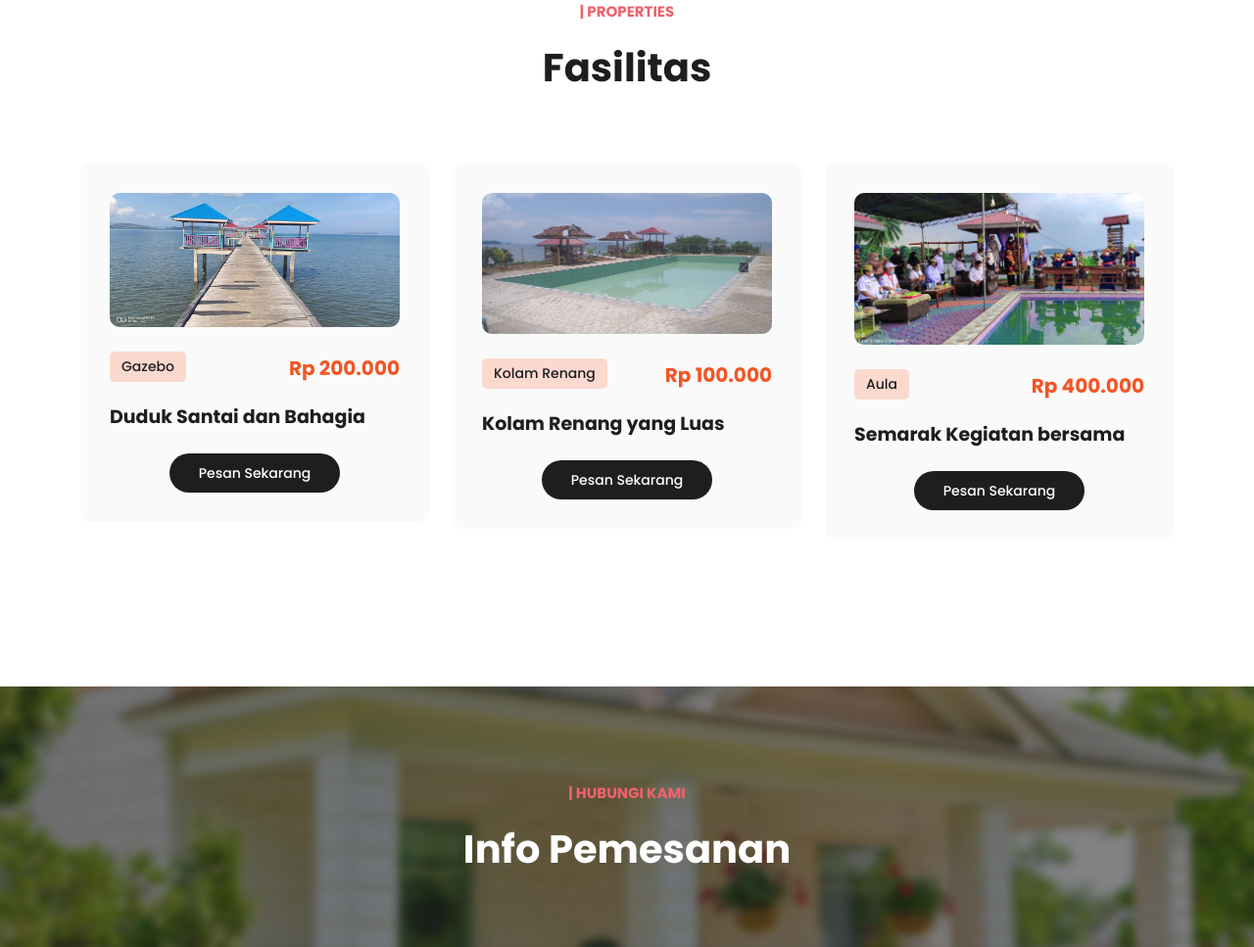
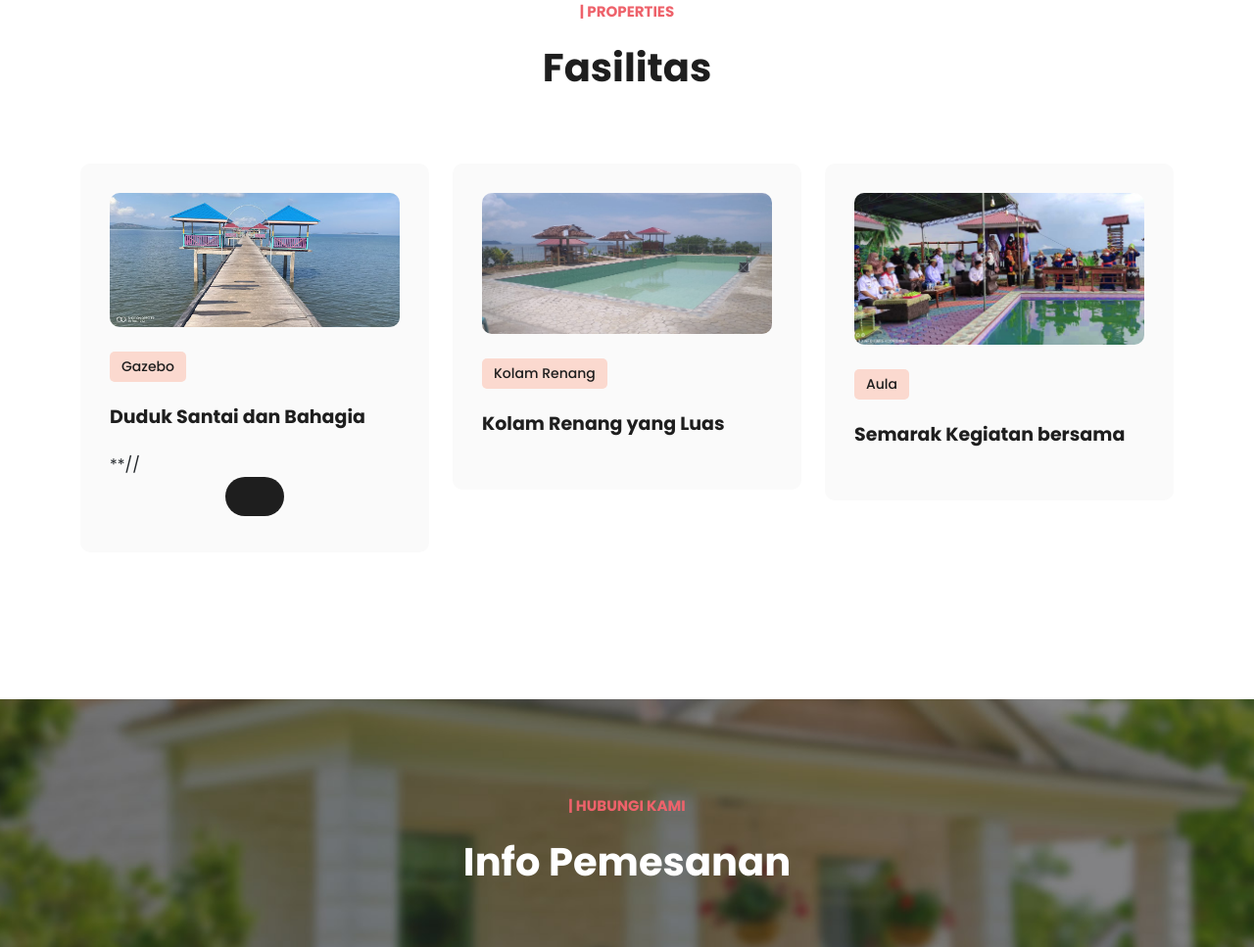
Before and after one commit to adenluhu/suhardirstm.github.io, a plain HTML site: page index.html in a window 1280 px wide. Shown: the part 1306-2273 px from the top of the page at 98% size. Drawn offline with nearby package versions, Linux system fonts and the light colour scheme.

Commit message:
Update index.html

```diff
--- a/index.html
+++ b/index.html
@@ -136,11 +136,11 @@ https://templatemo.com/tm-591-villa-agency
           <div class="item">
             <a href="property-details.html"><img src="assets/images/property-02.jpg" alt=""></a>
             <span class="category">Gazebo</span>
-            <h6>Rp 200.000</h6>
+            <h6></h6>
             <h4><a href="property-details.html">Duduk Santai dan Bahagia</a></h4>
 
-            <div class="main-button">
-              <a href="https://wa.me/6283119226089">Pesan Sekarang</a>
+            **//<div class="main-button">
+              <a href="h"></a>
             </div>
           </div>
         </div>
@@ -148,24 +148,20 @@ https://templatemo.com/tm-591-villa-agency
           <div class="item">
             <a href="property-details.html"><img src="assets/images/property-03.jpg" alt=""></a>
             <span class="category">Kolam Renang</span>
-            <h6>Rp 100.000</h6>
+            <h6></h6>
             <h4><a href="property-details.html">Kolam Renang yang Luas </a></h4>
 
-            <div class="main-button">
-              <a href="https://wa.me/6283119226089">Pesan Sekarang</a>
-            </div>
+
           </div>
         </div>
         <div class="col-lg-4 col-md-6">
           <div class="item">
             <a href="property-details.html"><img src="assets/images/property-04.jpg" alt=""></a>
             <span class="category">Aula</span>
-            <h6>Rp 400.000</h6>
+            <h6></h6>
             <h4><a href="property-details.html">Semarak Kegiatan bersama</a></h4>
 
-            <div class="main-button">
-              <a href="https://wa.me/6283119226089">Pesan Sekarang</a>
-            </div>
+
           </div>
         </div>
         <div class="col-lg-4 col-md-6">
```
